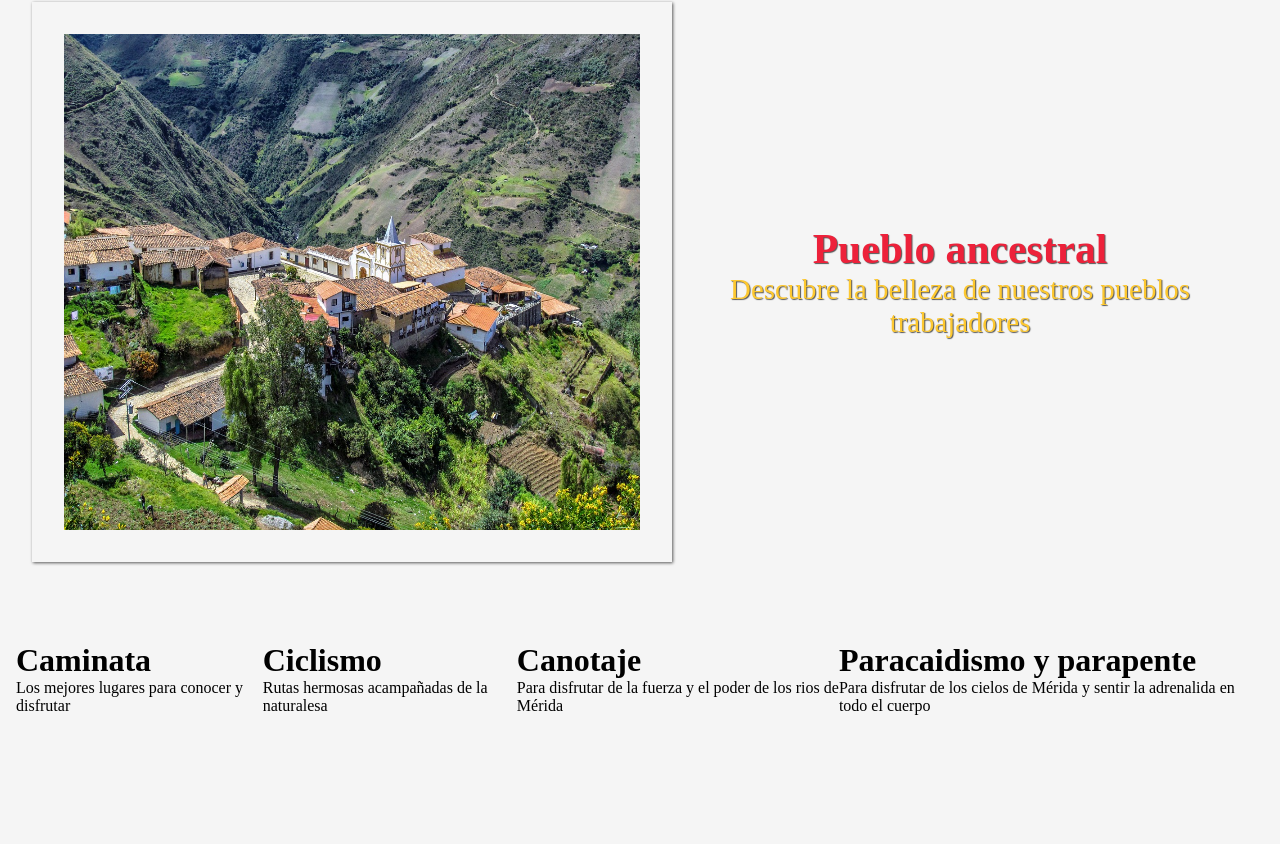
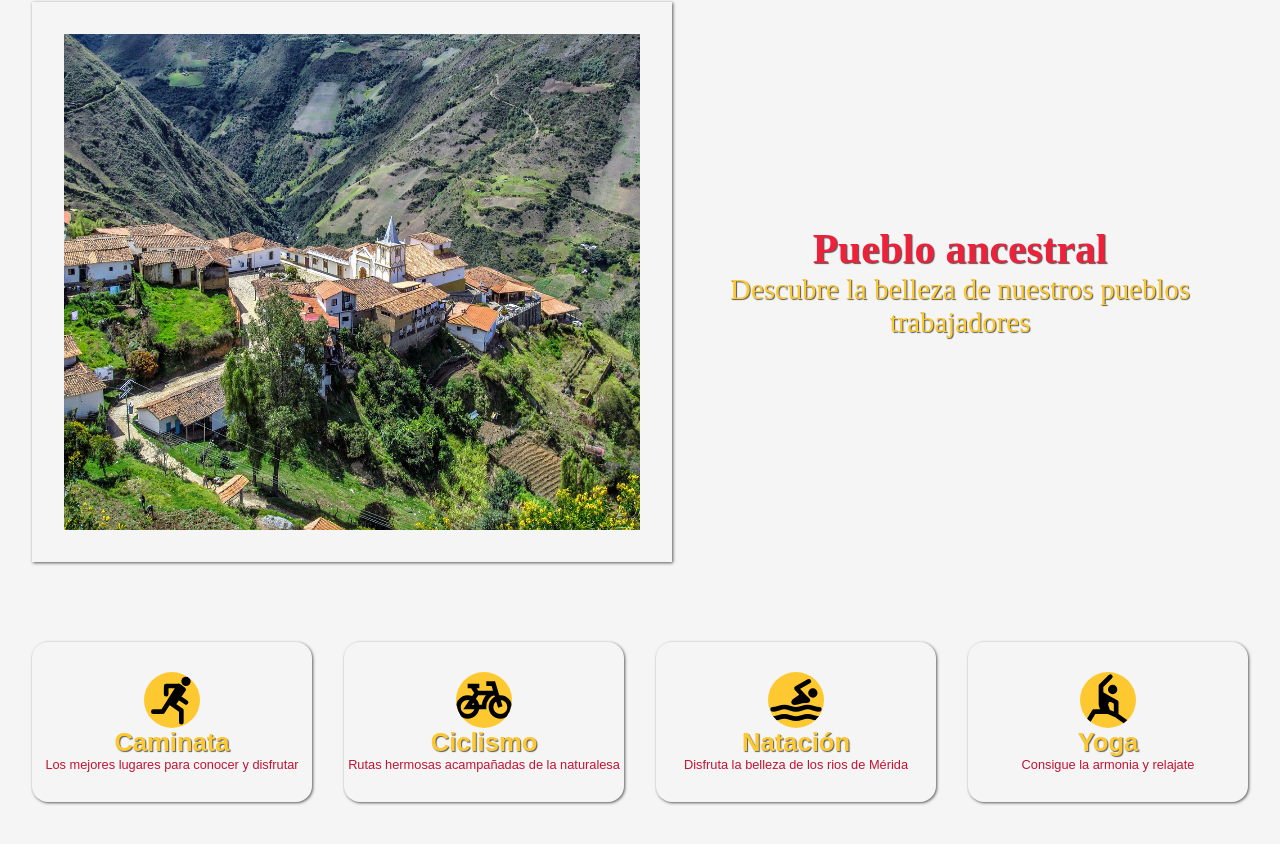
Before and after one commit to brimanz/Landing_M-rida, a React (Vite) app: page / in a window 1280 px wide. Shown: the part 2014-2858 px from the top of the page. Built offline with nearby package versions, Linux system fonts and the light colour scheme.

Commit message:
activities component and some styles

```diff
--- a/src/components/activities/Activities.css
+++ b/src/components/activities/Activities.css
@@ -5,3 +5,42 @@
 	height: 20rem;
 	margin-top: 3rem;
 }
+
+.app__activities_content{
+	background-color: var(--color-white);
+	width: 100%;
+	height: 10rem;
+	display: flex;
+	justify-content: center;
+	align-items: center;
+	flex-direction: column;
+	margin: 0 1em;
+	transition: 250ms;
+	box-shadow: 1px 1px 3px rgba(0, 0, 0, 0.63);
+	border-radius: 1rem;
+}
+
+.app__activities_content:hover{
+	background-color: #E9E4F0;
+	transition: 250ms;
+}
+
+
+.app__activities_content h1{
+	font-family: sans-serif;
+	font-size: 1.6rem;
+	color: var(--color-golden);
+	text-shadow: 1px 1px 1px rgba(0, 0, 0, 0.63);
+}
+
+.app__activities_content p{
+	font-family: sans-serif;
+	font-size: 0.8rem;
+	color: var(--color-red);
+}
+
+.app__activities_icon{
+	font-size: 3.5rem;
+	background-color: var(--color-golden);
+	border-radius: 50%;
+}
--- a/src/components/activities/Activities.jsx
+++ b/src/components/activities/Activities.jsx
@@ -1,28 +1,35 @@
 import React from 'react';
 import './Activities.css'
+import {GrBike, GrRun, GrYoga, GrSwim} from "react-icons/gr";
+
+
 
 
 const Activities = () =>{
 	return(
 		<div className="app__activities" id="activities">
 			<div className="app__activities_content">
+				<GrRun className="app__activities_icon"/>
 				<h1>Caminata</h1>
 				<p>Los mejores lugares para conocer y disfrutar</p>
 			</div>
 
 			<div className="app__activities_content">
+				<GrBike className="app__activities_icon"/>
 				<h1>Ciclismo</h1>
 				<p>Rutas hermosas acampañadas de la naturalesa</p>
 			</div>
 
 			<div className="app__activities_content">
-				<h1>Canotaje</h1>
-				<p>Para disfrutar de la fuerza y el poder de los rios de Mérida</p>
+				<GrSwim className="app__activities_icon"/>
+				<h1>Natación</h1>
+				<p>Disfruta la belleza de los rios de Mérida</p>
 			</div>
 
 			<div className="app__activities_content">
-				<h1>Paracaidismo y parapente</h1>
-				<p>Para disfrutar de los cielos de Mérida y sentir la adrenalida en todo el cuerpo</p>
+				<GrYoga className="app__activities_icon"/>
+				<h1>Yoga</h1>
+				<p>Consigue la armonia y relajate</p>
 			</div>
 		</div>
 	);
```
